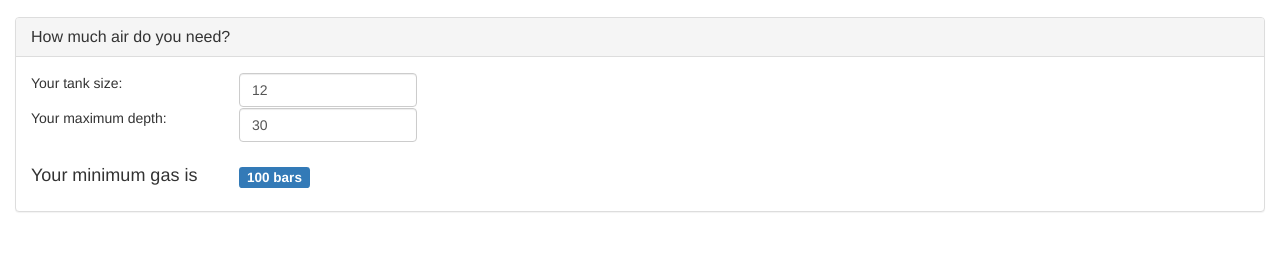
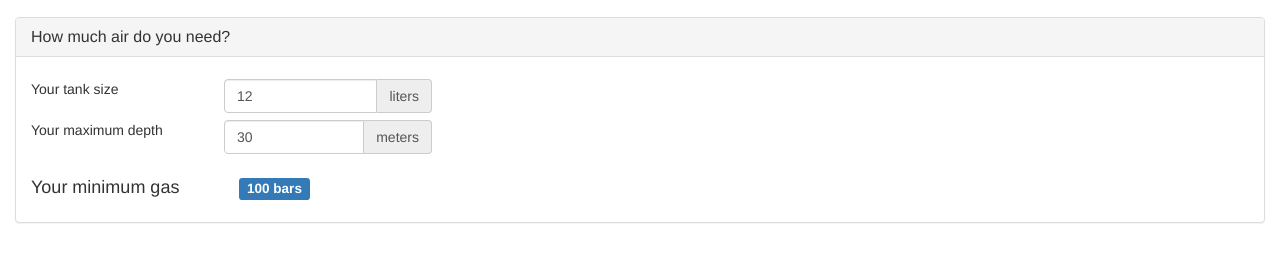
Before and after one commit to mkraemerx/breathcan, a website: page angular-web/app/index.html in a window 1280 px wide. Shown: the part 53-314 px from the top of the page. Drawn offline with nearby package versions, Linux system fonts and the light colour scheme.

Commit message:
number fields including pattern and descriptive units

```diff
--- a/angular-web/app/css/app.css
+++ b/angular-web/app/css/app.css
@@ -34,7 +34,7 @@ body {
 }
 
 .br-row {
-  padding-top: 0.1em;
+  padding-top: 0.5em;
 }
 
 .distance-row {
--- a/angular-web/app/index.html
+++ b/angular-web/app/index.html
@@ -41,14 +41,22 @@
         </div>
         <div class="panel-body">
           <div class="row br-row">
-            <span class="col-xs-6 col-sm-2">Your tank size:</span> <span class="col-xs-4 col-sm-2"><input type="number" id="tankSlider" value="12" ng-model="bc.tank" class="form-control" /></span>
+            <span class="col-xs-6 col-sm-2">Your tank size</span>
+            <div class="input-group col-xs-5 col-sm-2">
+                <input type="number" pattern="[0-9]*" id="tankSlider" class="form-control" value="12" ng-model="bc.tank" />
+                <span class="input-group-addon">liters</span>
+            </div>
           </div>
           <div class="row br-row">
-            <span class="col-xs-6 col-sm-2">Your maximum depth:</span> <span class="col-xs-4 col-sm-2"><input type="number" id="depthSlider" value="30" ng-model="bc.depth" class="form-control" /></span>
+            <span class="col-xs-6 col-sm-2">Your maximum depth</span>
+            <div class="input-group col-xs-5 col-sm-2">
+              <input type="number" pattern="[0-9]*" id="depthSlider" value="30" ng-model="bc.depth" class="form-control" />
+                <span class="input-group-addon">meters</span>
+            </div>
           </div>
           <div class="row distance-row">
-            <h4 class="col-xs-6 col-sm-2">Your minimum gas is </h4>
-            <h4 class="col-xs-6 col-sm-4"><span id="resultBox" class="label label-primary" data-toggle="tooltip" data-placement="bottom" title data-original-title="ascent time: {{bc.ascentTime}} - minimum gas (liters at surface pressure): {{bc.minimumGas}}" >{{bc.minimumGasPressure}} bars</span></h4>
+            <h4 class="col-xs-6 col-sm-2">Your minimum gas </h4>
+            <h4 class="col-xs-6 col-sm-4"><span id="resultBox" class="label label-primary" data-toggle="tooltip" data-placement="bottom" title data-original-title="ascent time: {{bc.ascentTime}} minutes /// minimum gas : {{bc.minimumGas}} (liters at surface pressure)" >{{bc.minimumGasPressure}} bars</span></h4>
           </div>
         </div>
       </div>
```
Also changed, not shown: 1 other file.
